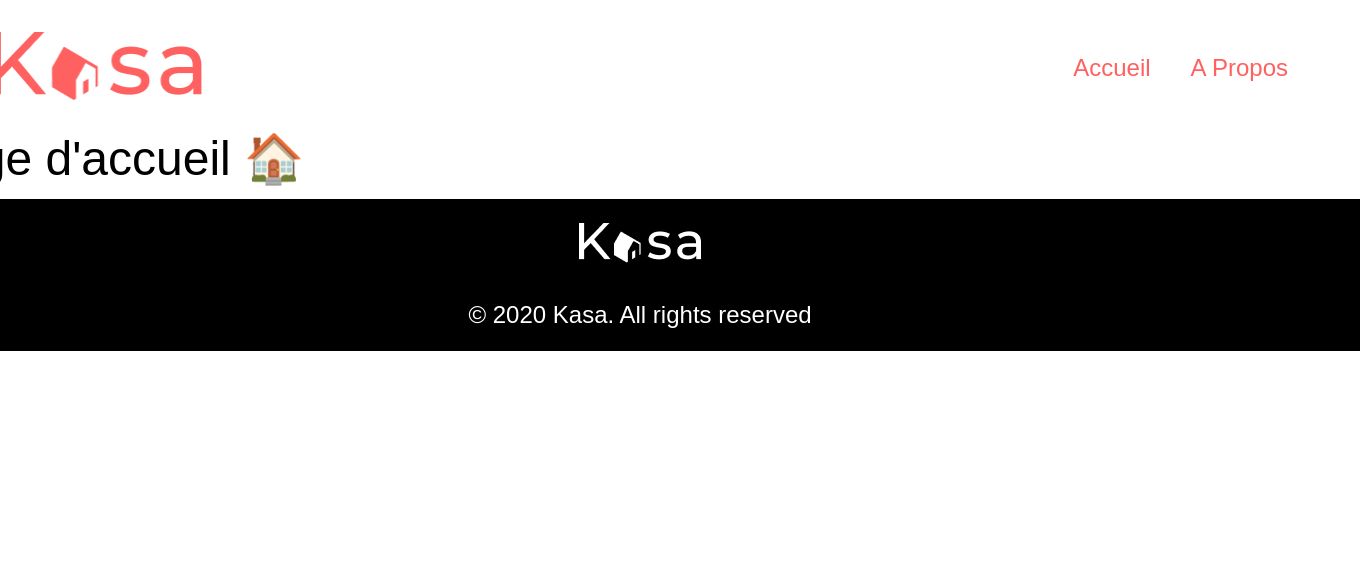
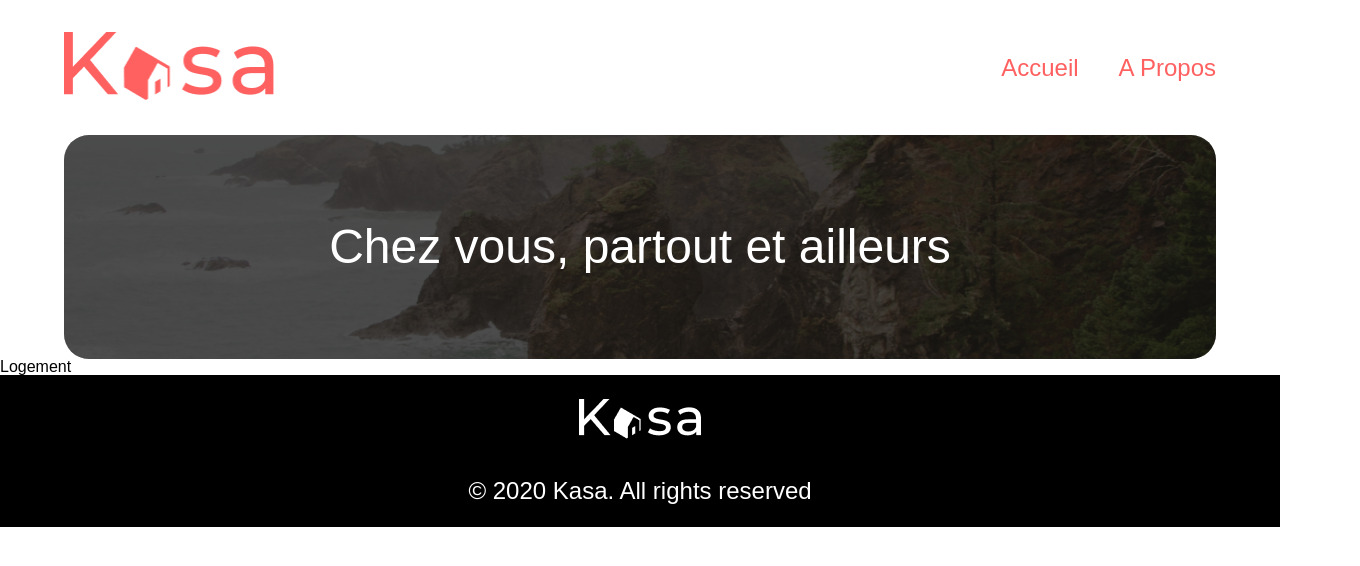
Before and after one commit to Cehesse/Kasa, a React (Create React App) app: page / in a window 1280 px wide. Shown: the top 566 px of the page, 1360 px wide, since content can reach past the window. Built offline with nearby package versions, Linux system fonts and the light colour scheme.

Commit message:
Banner ok

```diff
--- /dev/null
+++ b/src/components/Banner/index.jsx
@@ -0,0 +1,12 @@
+//IMG
+import Imgbanner from '../../assets/img/banner.png'
+
+//FCT
+export default function Banner() {
+	return (
+		<div className='banner-section'>
+			<img className='banner-section__img' src={Imgbanner} alt='Logo de KASA' />
+			<h1 className='banner-section__title'>Chez vous, partout et ailleurs</h1>
+		</div>
+	);
+}
--- a/src/pages/Home/index.jsx
+++ b/src/pages/Home/index.jsx
@@ -1,12 +1,11 @@
 import { Link } from 'react-router-dom'
+import Banner from '../../components/Banner'
 
 function Home() {
     return (
       <div>
-        <h1> Page d'accueil 🏠</h1>
-        <div>
+        <Banner />
         <Link to="/Accomodation/1">Logement</Link>
-        </div>
       </div>
     )
   }
--- a/src/sass/base/_base.scss
+++ b/src/sass/base/_base.scss
@@ -1,6 +1,6 @@
 .page{
     box-sizing: border-box;
-    width: 1440px;
+    max-width: 1440px;
     padding: $padding-page-border;
 }
 
@@ -11,7 +11,6 @@
 }
 
 body {
-    @include flex();
     font-family: $font;
 }
 
--- /dev/null
+++ b/src/sass/components/_banner.scss
@@ -0,0 +1,20 @@
+.banner-section{
+    @include flex(row,center,center);
+    width: 90%;
+    height: 224px;
+    border-radius: 25px;
+    margin: 0 5%;
+    background-color: $color-black;
+        &__title{
+            position: absolute;
+            color: $color-white;
+            }
+        &__img{
+            width: 100%;
+            height: 224px;
+            border-radius: 25px;
+            object-fit: cover;
+            opacity: 30%;
+            }
+
+}
--- a/src/sass/layout/_footer.scss
+++ b/src/sass/layout/_footer.scss
@@ -1,5 +1,6 @@
 .footer-section{
     @include flex(column,center,center);
+    width: 100%;
     background-color: $color-black;
     row-gap: 40px;
     padding: 24px;
--- a/src/sass/main.scss
+++ b/src/sass/main.scss
@@ -20,9 +20,7 @@
 
 // 5. Components
 @import
-  "components/loader",
-  "components/button",
-  "components/card";
+  "components/banner";
 
 // 6. Page-specific styles
 @import
```
Also changed, not shown: src/components/Error/index.jsx (deleted, +0 -9 lines), src/sass/components/_button.scss (deleted, +0 -13 lines), src/sass/components/_loader.scss (deleted, +0 -48 lines), src/assets/img/banner.png (added).
